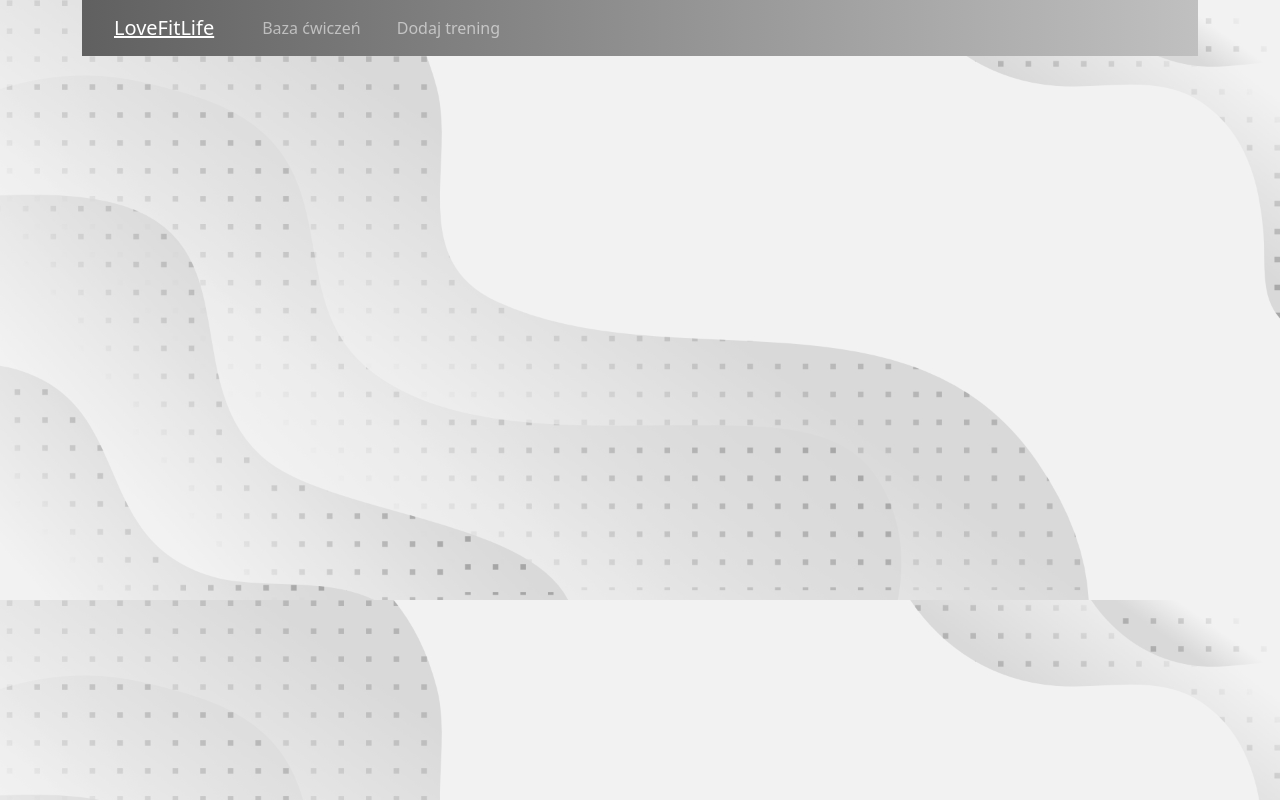
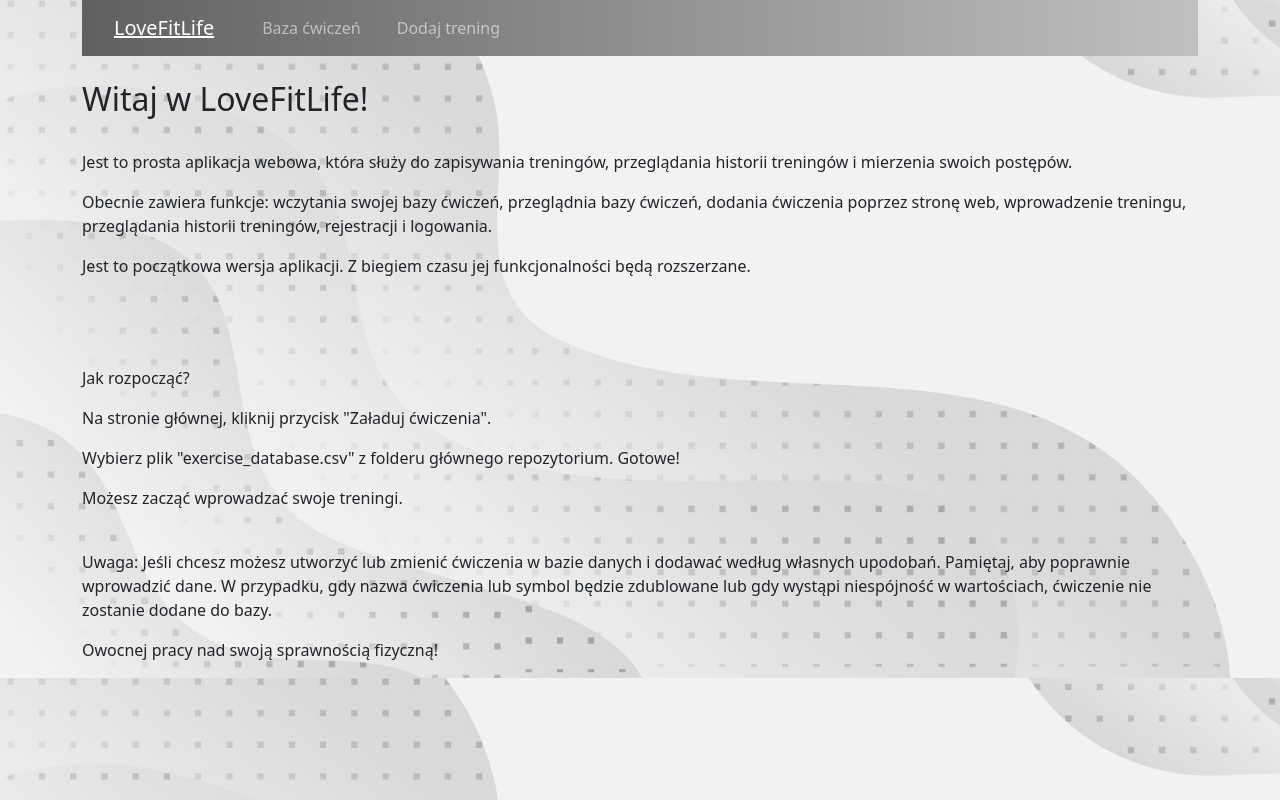
Before and after one commit to Nedved942/LoveFitLife-Aplikacja-do-zapisywania-treningow, a Flask app: page / in a window 1280 px wide. Run offline with Flask 3, Linux system fonts and the light colour scheme.

Commit message:
Dodanie opisu aplikacji na stronie glownej.

```diff
--- a/templates/index.html
+++ b/templates/index.html
@@ -4,6 +4,23 @@
 {% set active_page="index" %}
 
 {% block content %}
+<div>
+    <h2 class="mt-4">Witaj w LoveFitLife!</h2><br>
+    <p>Jest to prosta aplikacja webowa, która służy do zapisywania treningów, przeglądania historii treningów i mierzenia swoich postępów.</p>
+    <p>Obecnie zawiera funkcje: wczytania swojej bazy ćwiczeń, przeglądnia bazy ćwiczeń, dodania ćwiczenia poprzez stronę web, wprowadzenie treningu, przeglądania historii treningów, rejestracji i logowania.</p>
+    <p>Jest to początkowa wersja aplikacji. Z biegiem czasu jej funkcjonalności będą rozszerzane.</p>
+</div>
 
+<br><br><br>
+
+<div>
+    <p>Jak rozpocząć?</p>
+    <p>Na stronie głównej, kliknij przycisk "Załaduj ćwiczenia".</p>
+    <p>Wybierz plik "exercise_database.csv" z folderu głównego repozytorium. Gotowe!</p>
+    <p>Możesz zacząć wprowadzać swoje treningi.</p><br>
+    <p>Uwaga: Jeśli chcesz możesz utworzyć lub zmienić ćwiczenia w bazie danych i dodawać według własnych upodobań. Pamiętaj, aby poprawnie wprowadzić dane. W przypadku, gdy nazwa ćwiczenia lub symbol będzie zdublowane lub gdy wystąpi niespójność w wartościach, ćwiczenie nie zostanie dodane do bazy.</p>
+</div>
+
+<p>Owocnej pracy nad swoją sprawnością fizyczną!</p>
 
 {% endblock %}
```
